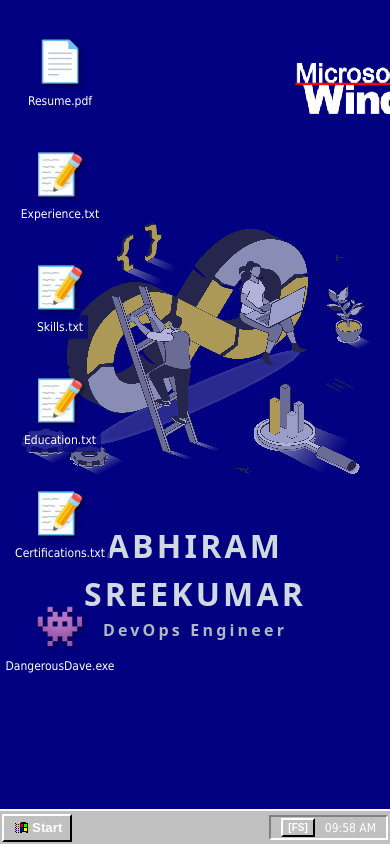
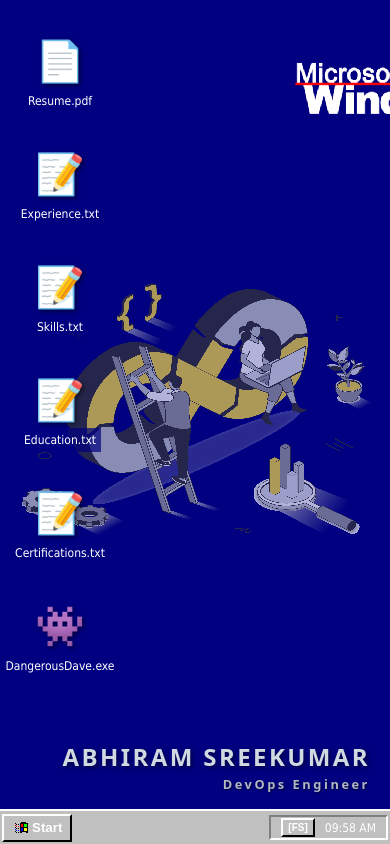
Before and after one commit to abhiramsreekumar/portfolio-website-windows98, a React (Vite) app: page / in a window 390 px wide. Built offline with nearby package versions, Linux system fonts and the light colour scheme.

Commit message:
fix: taskbar not showin in some mobile devices

```diff
--- a/src/components/Desktop.tsx
+++ b/src/components/Desktop.tsx
@@ -77,7 +77,7 @@ export const Desktop: React.FC = () => {
   };
 
   return (
-    <div style={{ position: 'relative', width: '100vw', height: '100vh', overflow: 'hidden' }}>
+    <div style={{ position: 'relative', width: '100vw', height: '100dvh', overflow: 'hidden' }}>
       <DesktopWallpaper />
 
       {/* Desktop Icons Grid */}
@@ -89,7 +89,7 @@ export const Desktop: React.FC = () => {
         gap: '15px',
         padding: '20px',
         flexWrap: 'wrap',
-        maxHeight: 'calc(100vh - 40px)', // Leave space for taskbar
+        maxHeight: 'calc(100dvh - 40px)', // Leave space for taskbar
         alignContent: 'flex-start'
       }}>
         <DesktopIcon
--- a/src/components/DesktopWallpaper.tsx
+++ b/src/components/DesktopWallpaper.tsx
@@ -19,29 +19,38 @@ export const DesktopWallpaper: React.FC = () => {
 
       <img src={devopsLogo} alt="DevOps" style={{ width: '500px', height: '300px', opacity: 0.7, marginBottom: '20px' }} />
 
+      <div style={{
+        position: 'absolute',
+        bottom: '50px',
+        right: '20px',
+        display: 'flex',
+        flexDirection: 'column',
+        alignItems: 'flex-end'
+      }}>
         <h1 style={{
           fontFamily: 'system-ui, sans-serif',
-        fontSize: 'clamp(2rem, 5vw, 4rem)',
+          fontSize: 'clamp(1.5rem, 4vw, 3rem)',
           color: '#d0d8e0',
           margin: 0,
           textTransform: 'uppercase',
           letterSpacing: '0.1em',
-        textAlign: 'center',
-        padding: '0 10px'
+          textAlign: 'right',
+          textShadow: '2px 2px 4px rgba(0,0,0,0.5)'
         }}>
           Abhiram Sreekumar
         </h1>
         <h2 style={{
           fontFamily: 'system-ui, sans-serif',
-        fontSize: 'clamp(1rem, 3vw, 2rem)',
+          fontSize: 'clamp(0.8rem, 2vw, 1.5rem)',
           color: '#b0b8c0',
           margin: 0,
           letterSpacing: '0.2em',
-        textAlign: 'center',
-        padding: '0 10px'
+          textAlign: 'right',
+          textShadow: '1px 1px 2px rgba(0,0,0,0.5)'
         }}>
           DevOps Engineer
         </h2>
       </div>
+    </div>
   );
 };
--- a/src/index.css
+++ b/src/index.css
@@ -41,7 +41,7 @@
 body {
   margin: 0;
   min-width: 320px;
-  min-height: 100vh;
+  min-height: 100dvh;
   background-color: #111;
   user-select: none;
   overflow: hidden;
```
Lines whose indentation alone changed are shown as unchanged.
